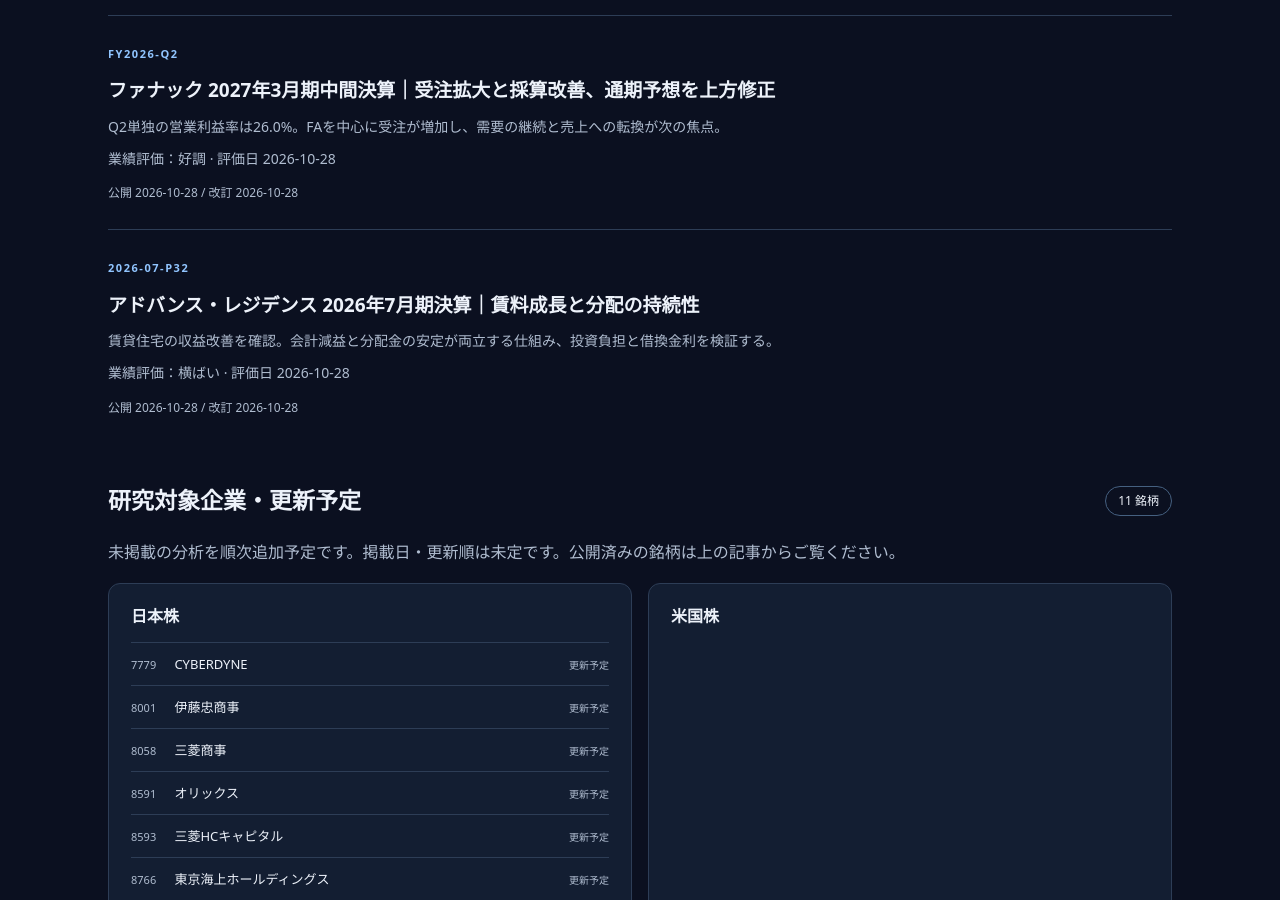
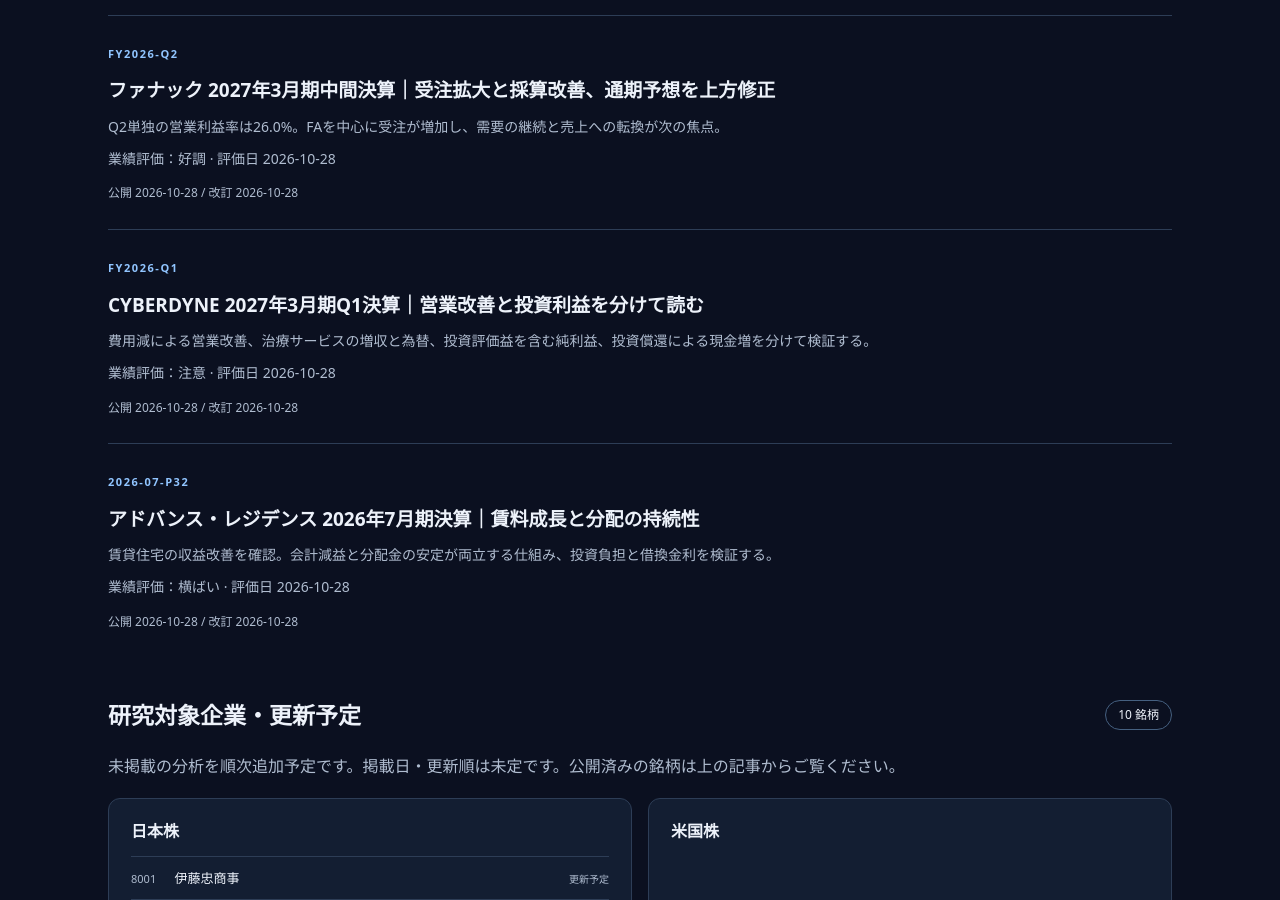
Before and after one commit to nick-shu3/investment-tankyu, a Jekyll site: the page built from index.html, in a window 1280 px wide and 900 px high, scrolled down 4386 px. Built offline with Jekyll 4.4.1, drawn with Linux system fonts in a browser that asks for light colours; some of the changed lines change nothing that is shown.

Commit message:
Add CYBERDYNE FY2026 Q1 analysis distinguishing operating and investment returns (#11)

```diff
--- /dev/null
+++ b/_articles/cyberdyne-fy2026-q1.md
@@ -0,0 +1,243 @@
+---
+title: "CYBERDYNE 2027年3月期Q1決算｜営業改善と投資利益を分けて読む"
+company_id: cyberdyne
+period: FY2026-Q1
+published: "2026-10-28"
+updated: "2026-10-28"
+announcement: "2026-08-13"
+review_status: 公式資料照合・AI分析
+rating: 注意
+rating_date: "2026-10-28"
+rating_reason: 営業赤字は縮小し財務余力もあるが、粗利益が減少し、純利益は金融収益に依存。為替を除く事業成長、治療サービスの採算、研究・戦略投資の回収を監視する。
+summary: 費用減による営業改善、治療サービスの増収と為替、投資評価益を含む純利益、投資償還による現金増を分けて検証する。
+conclusions:
+  - 売上収益は2.7%増、営業損失は100百万円から17百万円へ縮小。ただし売上総利益は減少し、改善の中心は研究開発・本社費用等の減少だった。
+  - 製品レンタル等は事業利益を支える一方で減収。治療サービス等は増収・損失縮小だが為替も寄与し、黒字化はまだ確認できない。
+  - 親会社帰属純利益374百万円には金融収益が大きく寄与。現金増も主に投資償還によるもので、本業の利益・現金創出と分けて評価する。
+---
+
+## 3行サマリー
+
+{% for conclusion in page.conclusions %}
+- {{ conclusion }}
+{% endfor %}
+
+正式名称は**CYBERDYNE株式会社**、証券コード**7779**、東京証券取引所グロース市場に上場する。HALなどの製品と治療・ヘルスケアサービスを展開する研究対象企業である（C0）。
+
+対象は**2027年3月期第1四半期、2026年4月1日〜6月30日、IFRS・連結**。本記事ではFY2026 Q1と呼び、Q1単独とQ1累計は一致する。前年同期は2025年4月1日〜6月30日。会社の英語表記等の年度名が違っても、実際の対象期間で比較する。
+
+**決算公表日：2026年8月13日。分析・評価日：2026年10月28日（日本時間）。業績評価：注意。株価評価：未実施。** 公式決算資料一覧・IRニュースで最新公表済み決算が本Q1であることを確認した。初回分析のため、前回記事の予想との比較はまだ行わない。事実・会社見通しと**AI分析**を区別し、7月のSIP契約変更は期末後の情報として扱う。
+
+## 目次
+
+- [主要業績と営業改善の要因](#results)
+- [事業別・地域別の成長と採算](#business)
+- [良かった点と成長を検証する条件](#growth)
+- [純利益の質・予想・配当](#quality)
+- [財務・キャッシュフローと投資負担](#finance)
+- [次回の確認点・総合評価](#assessment)
+- [出典・計算方法・更新履歴](#sources)
+
+<h2 id="results">主要業績と営業改善の要因</h2>
+
+表は**百万円、EPSは円**。短信は百万円未満四捨五入であり、表示値の合計・差額と会社開示の増減に端数差が生じる。増減率は、独自計算と記載したもの以外は会社開示（C1冒頭・添付p.8、C2 p.2）。
+
+| 連結指標 | FY2026 Q1 | FY2025 Q1 |
+|:--|--:|--:|
+| 売上収益 | 1,027 | 1,000 |
+| 売上総利益 | 599 | 640 |
+| 研究開発費 | 171 | 215 |
+| その他の販管費 | 569 | 629 |
+| 営業損益 | −17 | −100 |
+| 税引前利益 | 576 | 433 |
+| 親会社所有者帰属四半期利益 | 374 | 251 |
+| 基本EPS | 1.77 | 1.19 |
+
+売上収益は**2.7%増**、営業損失は会社開示で**82.9%縮小**。税引前利益は33.1%増、親会社帰属利益は49.2%増となった。一方、売上総利益は**6.3%減**。売上総利益率は独自計算で**58.3%、前年64.0%**へ低下した。増収がそのまま粗利益の増加につながった決算ではない。
+
+営業利益率は独自計算で約−1.7%（前年−10.0%）。IFRSのため経常利益という区分はなく、税引前利益で営業外の影響を確認する。前年Q4単独との比較条件を今回確認していないため、前四半期比は省略する。
+
+### 営業赤字の縮小は主に費用減
+
+C1添付p.8では、売上総利益が減る一方、研究開発費とその他販管費の合計が844百万円から740百万円へ減少。その他の収益は148→128百万円、その他の費用は44→5百万円となった。その他の収益には為替差益や受託研究事業収入が含まれる（C1添付p.4〜5）。
+
+C2 p.2〜3の管理区分では、**R&D・本社費用等の調整額が−334→−238百万円と96百万円改善**し、連結営業損益の改善83百万円を上回る。製品レンタル等の事業利益は減少し、治療サービス等の改善も黒字化には届かない。
+
+AI分析：費用抑制は改善点だが、全事業の販売数量や採算がそろって改善したと評価するのは早い。研究開発費の減少が一時的な工程のずれか継続的な効率化かは未確認であり、将来も同じ費用水準が続くと置かない。
+
+<h2 id="business">事業別・地域別の成長と採算</h2>
+
+IFRSの報告セグメントは**ロボット関連事業の単一セグメント**。C2は製品・サービス別の管理情報を示しており、「事業利益」は各事業の売上収益から営業費用を控除した額である。独立したIFRSセグメント営業利益として扱わない（C1添付p.13、C2 p.3）。
+
+| 事業・指標（百万円） | 当期 | 前年同期 |
+|:--|--:|--:|
+| 製品レンタル等・売上収益 | 525 | 537 |
+| 同・事業利益 | 258 | 272 |
+| 治療サービス等・売上収益 | 466 | 409 |
+| 同・事業損益 | −29 | −38 |
+| その他・売上収益 | 36 | 53 |
+| 同・事業損益 | −9 | −0 |
+| R&D・本社費用等の調整額 | −238 | −334 |
+
+出典：C2 p.3。−0は会社資料の丸め表示で、厳密なゼロ利益ではない。調整額には研究開発費・本社管理費・その他の収益費用等を含む。上の事業利益から短信の研究開発費・販管費を再び全額引かない。事業利益と調整額の表示値合計が営業損失と完全一致しないのは丸めの影響がある。
+
+### 製品レンタル等：利益の土台だが減収・減益
+
+会社表示の事業利益率は**49%、前年51%**。APACは伸びたが、前年4月のドイツ向け販売増の反動などでEMEAが減少した。製品別には医療用HAL下肢タイプの売上が335→297百万円、移動ロボットが35→13百万円へ減少する一方、介護・自立支援用HAL腰タイプは41→55百万円へ増加した（C2 p.3〜5）。
+
+「製品レンタル等」には**販売収入も含まれる**。またIFRSの収益認識は、一定期間のサービスが453→499百万円、一時点の財が126→63百万円、一時点のサービスが420→464百万円。一定期間の区分にはアプリ利用料・保守等も含むため、全額をHALの継続レンタル収入としない。ファイナンス・リースに係る財の収益を一時点で認識する場合もある（C1添付p.14）。
+
+AI分析：設置台数と継続収入を増やせる構造は強みになり得るが、レンタル、販売、保守の構成で四半期売上・利益が動く。稼働台数の増加だけで売上成長や契約単価の上昇を断定できない。
+
+### 治療サービス等：売上は伸びたが為替の寄与が大きい
+
+会社開示の増収額は**56百万円、14%増**。管理上の事業損失は38→29百万円へ縮小し、利益率は会社表示で−9%→−6%。ただしC2 p.2は増収56百万円を**事業要因＋16百万円、為替＋40百万円**へ分解している。現地事業の拡大と円換算の効果を分けて評価する。
+
+同資料では、国内・APACの製品レンタル等は事業要因＋6・為替＋17百万円、EMEAの製品レンタル等は事業要因−52・為替＋13百万円と説明する。これらは資料が列挙した範囲の内訳であり、全社の固定為替ベース成長率へ独自に集計し直していない。
+
+AI分析：治療サービスは増収の牽引役になったが、継続的な採算改善には利用者・提供回数、拠点稼働率、価格・保険償還、人件費などの確認が必要。今回の開示だけでは各要因を定量分解できず、円ベースの増収率をそのまま患者数増加としない。
+
+### 地域：APAC・米州の増収と国内・EMEAの減収
+
+| 地域別売上収益（百万円） | 当期 | 前年同期 |
+|:--|--:|--:|
+| 国内 | 294 | 331 |
+| EMEA | 130 | 159 |
+| APAC | 175 | 135 |
+| AMER | 428 | 374 |
+
+出典：C2 p.4。会社表示の海外売上比率は**71%**。EMEAは欧州・中東・アフリカ、APACは日本を除くアジア太平洋、AMERは北米・中南米。地域値を米国単独の値に読み替えない。地域別の営業利益は同じ形式で開示されていないため推定しない。
+
+<h2 id="growth">良かった点と成長を検証する条件</h2>
+
+**国内製品更新：** 会社は2026年6月、新型の医療用HAL下肢タイプの国内レンタル販売を開始した。新製品が導入先の運用を改善し、更新・新規導入へつながるかが確認点となる。医療機器承認、保険収載、臨床試験の準備・実施、実際の有償利用は別の段階として扱う（C1添付p.2〜3）。治療効果や競合品に対する医学的優越性を、本記事が独自に認定するものではない。
+
+**APACの導入基盤：** マレーシアのPERKESO関連施設が6月に正式開業し、会社はHAL50セット・65台の導入を説明する。次のセンターへの導入は協議段階であり、確定受注へ加算しない（C1添付p.4）。台数とセット数も区別する。
+
+**稼働台数：** 2026年6月末の医療用HAL下肢タイプは570台で、臨床試験用を含み、うち国内レンタル契約は119台。単関節719台、自立支援等の下肢355台、介護・自立支援用腰タイプ971台、作業支援用腰タイプ409台、清掃・搬送179台と開示される（C1添付p.4）。これらは売上台数・有償稼働率・患者数ではない。今回、同一定義の前期末台数比較を行っていないため増加率は算定しない。
+
+**研究と投資の商業化：** 成長計画は既存HALに加え、センサー・画像診断関連・フィジカルAI等の展開を掲げる（C3 p.32）。知財・製品運用・医療との接点は強みになり得るが、研究成果・提携・承認が製品需要と利益へ転換するまでの期間と追加費用を見たい。会社も承認・保険収載、競争環境、投資先の評価損等をリスクとして挙げている（C3 p.54）。
+
+### 期末後のSIP変更は複数年契約と当年度収益を分ける
+
+7月28日開示の人協調型ロボティクスの委託研究開発費予定額は、2023〜2027年度合計で**1,348→1,891百万円**へ変更。当2026年度の収益見込みは369百万円で、年度経過後のNEDO検査により確定する（C4）。
+
+7月29日のスマートモビリティ関連も、2024〜2027年度合計で**115→194百万円**へ変更。当2026年度の収益見込みは50百万円で、検査による確定が必要（C5）。複数年総額と当年度見込みを合算せず、変更後総額をQ1売上や無条件の現金受取としない。
+
+<h2 id="quality">純利益の質・予想・配当</h2>
+
+### 営業赤字でも純利益が出る理由
+
+| IFRS損益の段階（百万円） | 当期 | 前年同期 |
+|:--|--:|--:|
+| 営業損益 | −17 | −100 |
+| 金融収益 | 618 | 468 |
+| 金融費用欄の損益 | −23 | ＋17 |
+| CEJファンドに係る損益 | −1 | ＋51 |
+| 持分法投資損益 | −1 | −2 |
+| 税引前利益 | 576 | 433 |
+| 法人所得税費用 | −202 | −185 |
+| 親会社所有者帰属四半期利益 | 374 | 251 |
+
+出典：C1添付p.8。金融費用欄は前年の会社表示が正値のため、そのまま損益方向を示した。表示丸めにより各行の単純合計には端数差がある。前年は四半期利益248百万円・非支配持分損失−3百万円を経て、親会社帰属利益251百万円となる。
+
+金融収益には投資有価証券評価益・為替差益等が含まれ、6月1日公表のPegasus関連ファンドの評価益も含むと会社が説明する。税費用には繰延税金費用が影響する（C1添付p.4〜5）。金融収益の内訳別金額や実現・未実現の完全な分解は今回確認できておらず、金融収益全額を未実現益と断定しない。
+
+AI分析：事業面の赤字縮小は事実だが、親会社帰属利益374百万円は製品・治療サービスの営業黒字を意味しない。金融収益の変動で最終利益が動きやすく、同額の現金も保証されない。税引前の金融収益を税引後利益から単純控除して「正常純利益」は作らない。
+
+基本・希薄化後EPSはいずれも1.77円、前年はいずれも1.19円。期中平均株数は約2億1,113万株で前年とほぼ同じ。短信注記では配当等の権利が同順位・同額のB種類株式も含めた分母を用いるため、上場普通株式数だけからEPSを再計算しない（C1冒頭注記事項）。
+
+### 数値予想は非公表、配当を推測しない
+
+会社は不確定要素が多く数値提示が困難として、**2027年3月期の連結業績予想を公表していない**。したがって通期進捗率、会社予想超過・未達、黒字化時期を独自に断定しない（C1冒頭）。
+
+前期の普通株配当は年間0円。当期の中間・期末・年間欄は数値未記載であり、未記載を0円予想として補わない。公式配当方針は、先行投資と財務体質・事業拡大のため当面は内部留保を重視し、将来は業績・財政状態を踏まえて検討するもの（C0）。
+
+<h2 id="finance">財務・キャッシュフローと投資負担</h2>
+
+### 財務余力はあるが、金融資産をすべて現金とは扱わない
+
+| IFRS連結残高（百万円） | 2026年6月末 | 2026年3月末 |
+|:--|--:|--:|
+| 現金及び現金同等物 | 13,117 | 8,991 |
+| その他の金融資産・流動 | 1,099 | 5,851 |
+| その他の金融資産・非流動 | 17,369 | 16,136 |
+| 社債及び借入金・流動＋非流動 | 38 | 40 |
+| リース負債・流動＋非流動 | 502 | 427 |
+| CEJファンド外部投資家持分 | 5,027 | 5,249 |
+| 親会社所有者帰属持分 | 40,095 | 39,622 |
+| 同持分比率（会社開示） | 80.7% | 80.7% |
+
+出典：C1添付p.6〜7。社債・借入金とリース負債の合計は独自集計。CEJファンド外部投資家持分はIFRSで負債に表示されるが、銀行借入と同じ資金性格として合算しない。連結ファンドの資産や外部持分もあるため、グループ資産をすべて親会社が自由に使える手元資金とは扱わない。
+
+AI分析：借入依存は小さく、厚い資本と現預金は研究・事業化を支える余力である。一方、非流動金融資産には評価・回収時期のリスクがある。評価増と資金化、研究開発への支出、外部投資家に関わる資金を分けて監視する。
+
+### 営業CFはプラスだが前年より減少
+
+以下は**2026年4〜6月のQ1単独＝累計**と前年同期の比較（C1添付p.12）。通期や期末後の入出金は含めない。
+
+| CF・現金支出（百万円） | 当期 | 前年同期 |
+|:--|--:|--:|
+| 営業CF | 121 | 424 |
+| 投資CF | 4,066 | −2,044 |
+| 財務CF | −58 | −47 |
+| 投資の償還収入 | 5,000 | 7,984 |
+| 投資有価証券の取得支出 | 833 | 30 |
+| 有形固定資産の取得支出 | 2 | 6 |
+| リース負債返済支出 | 48 | 41 |
+
+営業CFは303百万円減少（独自計算）。前年の営業債権等の減少による押上げ343百万円に対し、当期は18百万円であり、運転資金の差が大きい。純利益増加だけで現金創出力も強まったとは判断しない。
+
+間接法CFにある**金融収益−618百万円は税引前利益からの調整**で、同額の現金を外部へ支払ったという意味ではない。利息受取24百万円、法人所得税支払2百万円は別途記載される。投資評価益を含む利益と実際の受払を混同しない。
+
+現金及び現金同等物は会社開示で4,127百万円増加したが、主な資金源は投資の償還5,000百万円。保有投資から現金への移し替えを含み、借入の大幅増や営業CFだけによる増加ではない。CF区分合計や期首末残高の表示値の差には四捨五入による端数差がある。
+
+### 設備投資控除後の参考値とFCFの限界
+
+**営業CF−有形固定資産取得支出＝121−2＝119百万円**（前年424−6＝418百万円）は独自計算による限定的な参考値で、会社開示FCFではない。投資CFの「その他」支出240百万円の詳細を今回確定できず、無形資産・レンタル製品等を含む事業投資全体を網羅したFCFは**未算定**とする。
+
+上の参考値は投資有価証券取得833百万円、投資の償還、財務CFにあるリース返済48百万円を差し引いていない。全支出後の自由資金や、営業CF＋投資CFを意味しない。有形固定資産の取得支出が2百万円だから開発投資全体も小さい、とは結論づけない。
+
+### Pegasusファンド：規模と実際の支払を分ける
+
+6月1日開示では、ファンド規模は**60百万米ドル（会社概算約100億円）**、CYBERDYNE出資比率99.9%、キャピタルコール方式、運用期間は同日から10年。世界のスタートアップへの戦略投資を進める方針である（C6）。
+
+これは当Q1に100億円全額を支出したことや、外部から100億円を新たに調達したことを意味しない。今回のCFにある投資有価証券取得833百万円を同ファンド支出だけと断定する内訳も未確認。今後の資金拠出時期・未払込額・投資回収と本業への効果を追う。
+
+<h2 id="assessment">次回の確認点・総合評価</h2>
+
+| 注目点 | 次回に確認すること |
+|:--|:--|
+| 成長の実質 | 為替と事業要因、APAC・米州と国内・EMEAの差、新製品・販売反動 |
+| 事業採算 | 製品レンタル等の利益率、治療サービスの黒字化への進展、粗利益率 |
+| 開発・運用 | 新型HALの有償契約・利用、臨床・承認・保険の各段階、稼働台数の定義 |
+| 費用・SIP | R&D・本社費用の持続性、7月変更後の受託研究収益・検査・入金 |
+| 利益の質 | 金融収益の評価・実現・為替内訳、税効果、CEJ外部持分との関係 |
+| 資金配分 | 運転資金・事業投資・リース、Pegasus拠出、現預金と金融資産の回収 |
+
+**次回決算発表は2026年11月12日15:30（日本時間）予定、説明会は11月16日17:00予定**。公式IRカレンダーで2026年10月28日に確認した。発表と説明会は別の予定で、変更の可能性がある（C7）。
+
+**総合評価：注意、2026年10月28日。** 成長性はAPAC・治療サービス等に改善があるが、為替や前年の販売反動を伴う。収益性は費用減で営業損失が縮小した一方、粗利益は減り、最終利益への金融収益の寄与も大きい。財務余力は大きく、直ちに資金難を示す評価ではないが、安定した事業利益と投資回収はまだ確認が必要である。
+
+初回の見立てを「費用減中心の改善が売上・粗利益・治療サービスの採算改善へ広がるか」と記録し、次回はQ2単独と中間累計、金融資産の変動を分けて比較する。**株価評価：未実施**。目標株価・売買推奨は設定しない。本人コメントは未提供のため掲載しない。
+
+<h2 id="sources">出典・計算方法・更新履歴</h2>
+
+確認日は2026年10月28日。C1は添付資料の印刷ページ（PDF通しページでは3ページ分後ろ）、C2・C3はスライド番号を示す。いずれも公式資料で、会社の丸め表示・管理区分を尊重する。
+
+- **C0**：[会社情報](https://www.cyberdyne.jp/company/outline)、[株式情報](https://www.cyberdyne.jp/ir/stock)。正式名称・上場市場・コード、配当方針・B種類株式の権利。更新型ページで単一の公表日は未記載。
+- **C1**：[2027年3月期 第1四半期決算短信〔IFRS〕（連結）](https://www.cyberdyne.jp/media/27051/20260813_kessantanshin_jp.pdf)。2026年8月13日公表。冒頭：業績・EPS・予想・配当、添付p.2〜4：事業・台数、p.5〜8：財政・PL、p.12：CF、p.13〜14：単一セグメント・収益認識。
+- **C2**：[2027年3月期 第1四半期決算補足説明資料](https://www.cyberdyne.jp/media/27052/20260813_kessanhosokusetsumei_jpn.pdf)。2026年8月13日公表。p.2：増減要因・為替、p.3：事業利益の定義・調整、p.4〜5：地域・製品別収益。本文は短信のPL科目と補足資料の管理上の集約項目を混同していない。
+- **C3**：[事業計画及び成長可能性に関する説明資料](https://www.cyberdyne.jp/media/26172/ir_keikaku_20260630.pdf)。2026年6月30日開示。p.32：製品・事業展開、p.54：競争・医療機器承認・保険・投資等のリスク。前期の財務実績を本Q1へ混在させていない。
+- **C4**：[SIP・人協調型ロボティクス事業の委託契約変更](https://www.cyberdyne.jp/media/26682/260728_tekijikaiji_jpn.pdf)。2026年7月28日公表。複数年予定総額、当年度の収益見込みと検査による確定。
+- **C5**：[SIP・スマートモビリティ事業の委託契約変更](https://www.cyberdyne.jp/media/26748/260729_tekijikaiji_jpn.pdf)。2026年7月29日公表。複数年予定総額、当年度の収益見込みと確定条件。
+- **C6**：[Pegasus Tech Venturesとの戦略的業務提携・戦略投資共同推進](https://www.cyberdyne.jp/media/25223/260601_tekijikaiji_jpn.pdf)。2026年6月1日公表。ファンド規模、出資比率、キャピタルコール方式、運用期間。
+- **C7**：[公式IR・決算カレンダー](https://www.cyberdyne.jp/ir)、[決算短信・説明資料一覧](https://www.cyberdyne.jp/ir/financial-results)、[IRニュース](https://www.cyberdyne.jp/news/c/ir)。最新公表期、資料公表日、次回発表・説明会の予定を確認。
+
+独自計算：売上総利益率＝599÷1,027×100≒58.3%（前年640÷1,000＝64.0%）。営業利益率＝−17÷1,027×100≒−1.7%。当期の社債・借入金合計＝28＋10＝38百万円、リース負債＝154＋348＝502百万円。営業CF減少額＝424−121＝303百万円。設備投資控除後参考値の計算範囲は本文のとおり。概数の合算から会社未開示の正常利益や全社固定為替成長率は作らない。
+
+未確認・未算定：金融収益の実現・未実現等の完全な内訳、研究開発費減少の継続性、治療回数・単価・拠点稼働率の要因分解、最新の同一定義の台数増減、投資CFその他の詳細と事業投資を網羅するFCF、Pegasusの未払込額・将来拠出日程、株価評価。推測で補完しない。
+
+### 更新履歴
+
+- 2026年10月28日：初稿。最新Q1短信・補足資料と成長計画、6月のPegasus提携、7月のSIP変更を照合。営業改善と金融利益、為替と事業要因、投資償還と営業CF、期末後とQ1実績を区別した。
--- a/_data/companies.json
+++ b/_data/companies.json
@@ -41,7 +41,7 @@
     "name": "CYBERDYNE",
     "ticker": "7779",
     "type": "日本株",
-    "description": "日本株",
+    "description": "サイバニクス製品・治療サービス",
     "legal_name": "CYBERDYNE株式会社",
     "listing": {
       "status": "listed",
```
Also changed, not shown: README.md.
